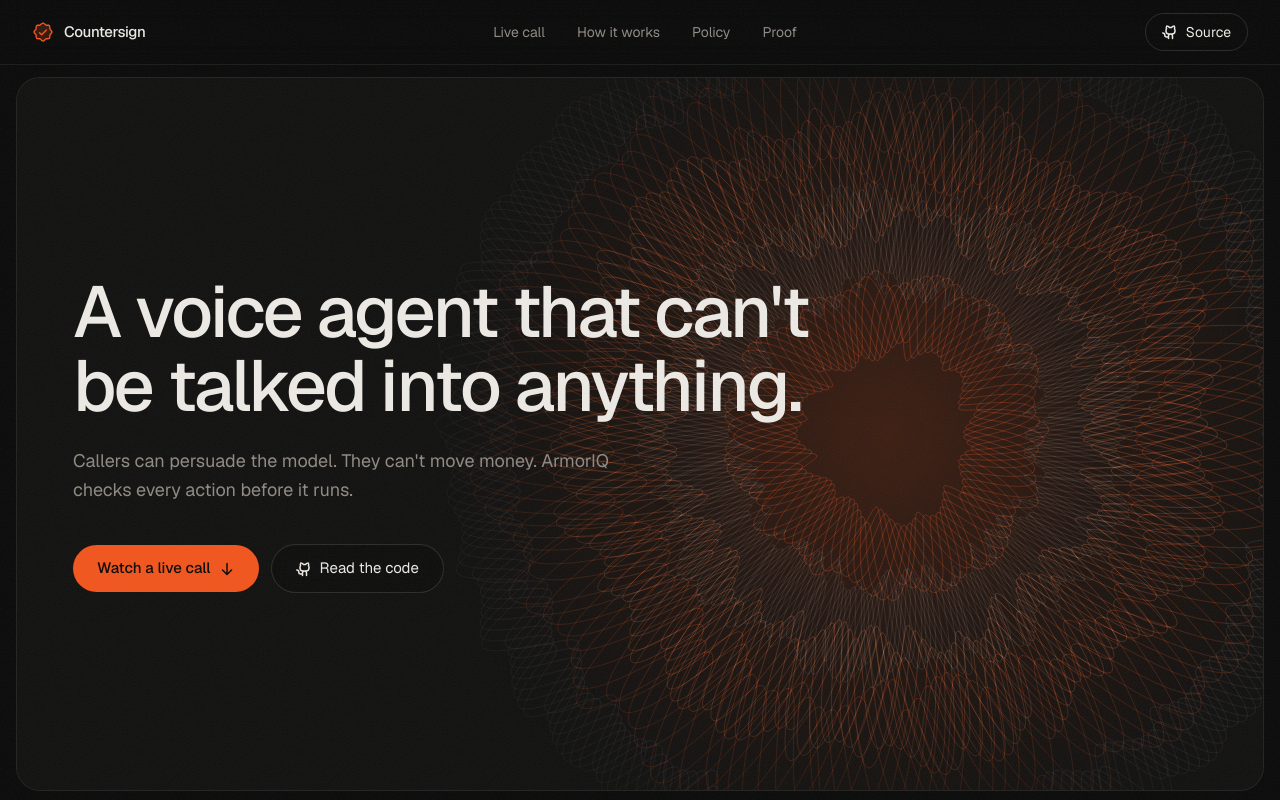
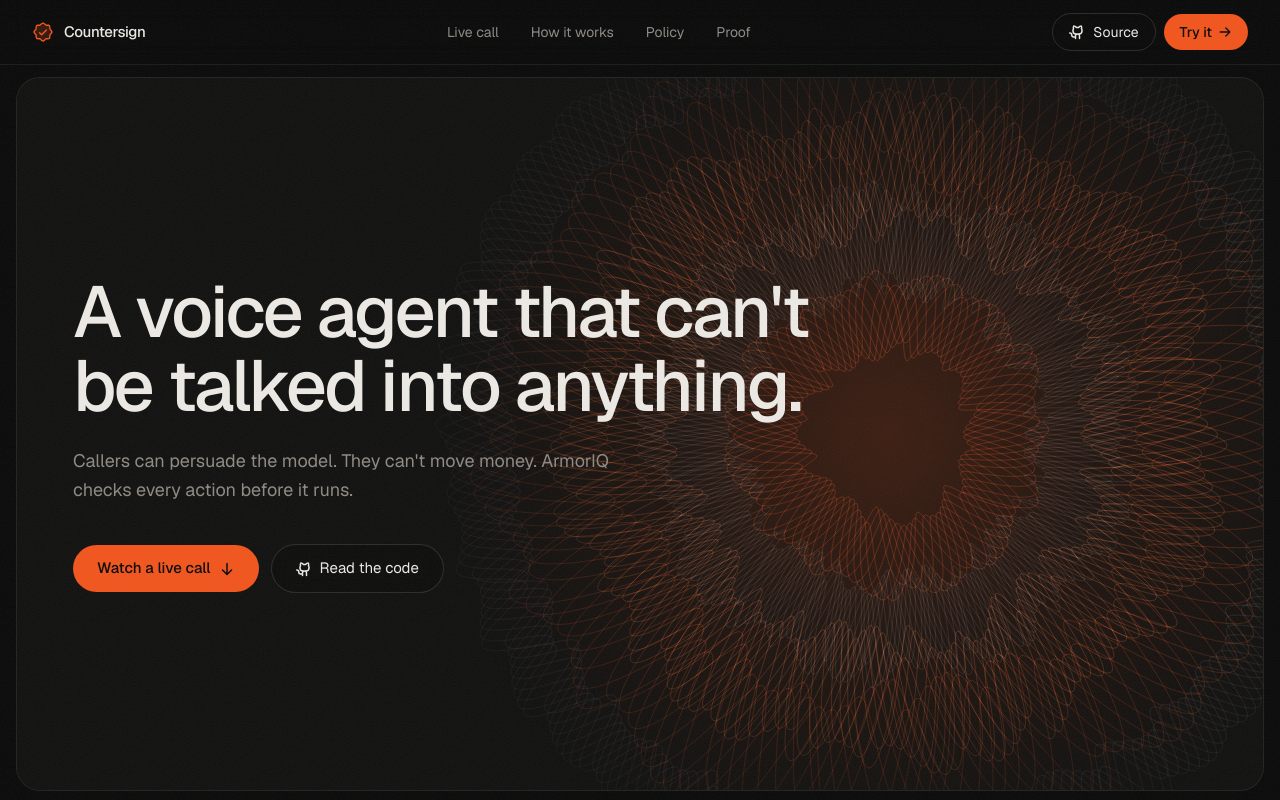
Before and after one commit to TejasThange3/countersign, a Next.js app in the folder apps/dashboard/: page / in a window 1280 px wide. Shown: the top 800 px of the page. Built offline with nearby package versions, Linux system fonts and the light colour scheme.

Commit message:
dashboard: Try it button in the nav; nav links work from every page

```diff
--- a/apps/dashboard/src/components/nav.tsx
+++ b/apps/dashboard/src/components/nav.tsx
@@ -1,37 +1,53 @@
-import { GithubLogo, SealCheck } from "@phosphor-icons/react/dist/ssr";
+import Link from "next/link";
+import { ArrowRight, GithubLogo, SealCheck } from "@phosphor-icons/react/dist/ssr";
 import { REPO_URL } from "@/lib/site";
 
+// Root-relative so they also work from /try.
 const LINKS = [
-  { href: "#live", label: "Live call" },
-  { href: "#how", label: "How it works" },
-  { href: "#policy", label: "Policy" },
-  { href: "#proof", label: "Proof" },
+  { href: "/#live", label: "Live call" },
+  { href: "/#how", label: "How it works" },
+  { href: "/#policy", label: "Policy" },
+  { href: "/#proof", label: "Proof" },
 ];
 
 export function Nav() {
   return (
     <header className="sticky top-0 z-40 border-b border-line bg-ink/80 backdrop-blur-md">
       <nav className="mx-auto flex h-16 max-w-[1400px] items-center justify-between px-4 md:px-8">
-        <a href="#top" className="flex items-center gap-2.5" aria-label="Countersign home">
+        <Link href="/" className="flex items-center gap-2.5" aria-label="Countersign home">
           <SealCheck size={22} weight="duotone" className="text-accent" />
           <span className="text-[15px] font-medium tracking-tight">Countersign</span>
-        </a>
+        </Link>
         <ul className="hidden items-center gap-8 text-sm text-muted md:flex">
           {LINKS.map((l) => (
             <li key={l.href}>
-              <a href={l.href} className="transition-colors duration-200 hover:text-text">
+              <Link href={l.href} className="transition-colors duration-200 hover:text-text">
                 {l.label}
-              </a>
+              </Link>
             </li>
           ))}
         </ul>
-        <a
-          href={REPO_URL}
-          className="inline-flex items-center gap-2 rounded-full border border-line-strong px-4 py-2 text-sm text-text transition-[background-color,transform] duration-200 hover:bg-panel-2 active:scale-[0.98]"
-        >
-          <GithubLogo size={16} weight="bold" />
-          Source
-        </a>
+        <div className="flex items-center gap-2">
+          <a
+            href={REPO_URL}
+            aria-label="Source on GitHub"
+            className="inline-flex items-center gap-2 rounded-full border border-line-strong px-3 py-2 text-sm text-text transition-[background-color,transform] duration-200 hover:bg-panel-2 active:scale-[0.98] sm:px-4"
+          >
+            <GithubLogo size={16} weight="bold" />
+            <span className="hidden sm:inline">Source</span>
+          </a>
+          <Link
+            href="/try"
+            className="group inline-flex items-center gap-1.5 rounded-full bg-accent px-4 py-2 text-sm font-medium text-ink transition-[background-color,transform] duration-200 hover:bg-accent-hover active:scale-[0.98]"
+          >
+            Try it
+            <ArrowRight
+              size={14}
+              weight="bold"
+              className="transition-transform duration-200 group-hover:translate-x-0.5"
+            />
+          </Link>
+        </div>
       </nav>
     </header>
   );
```
